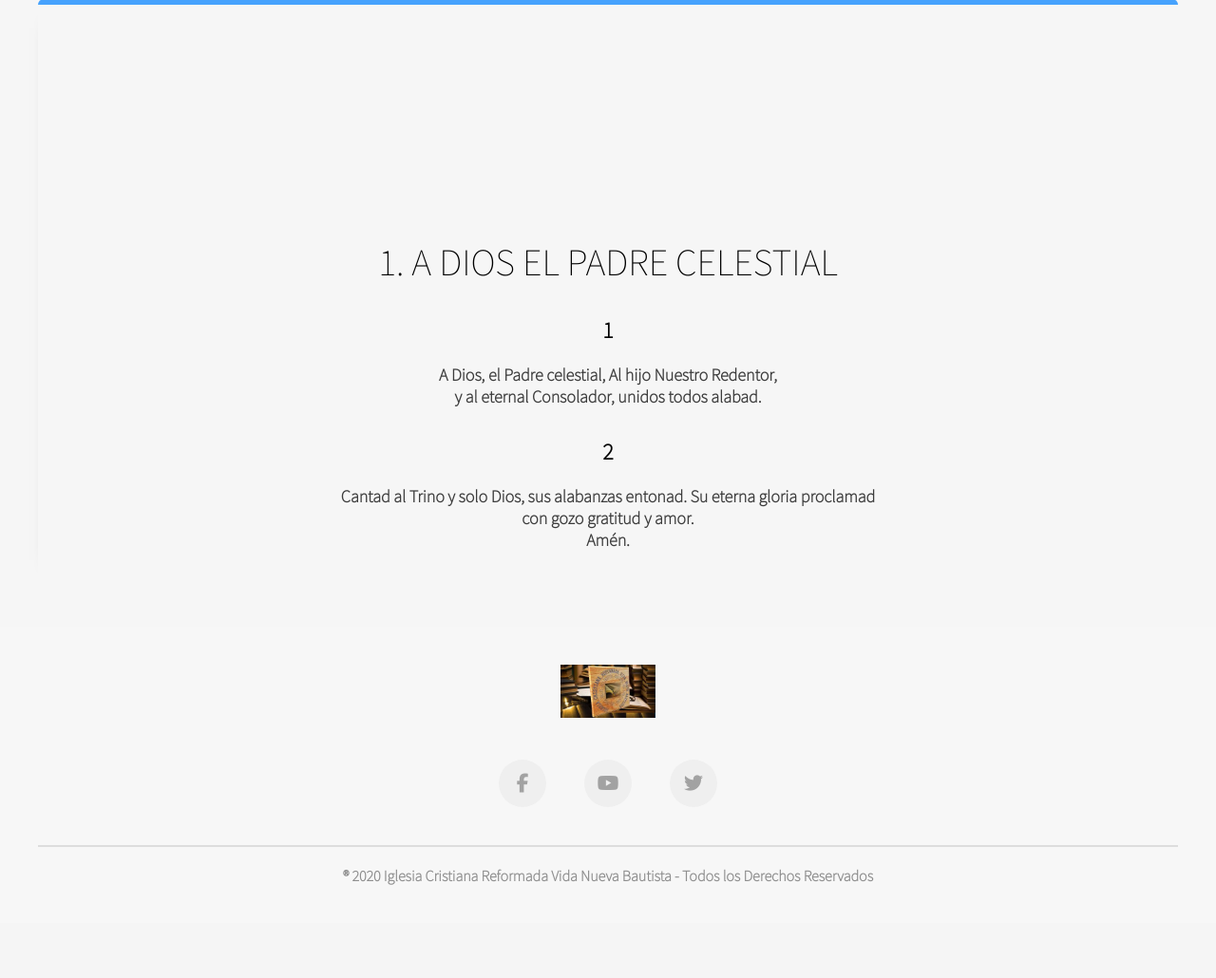
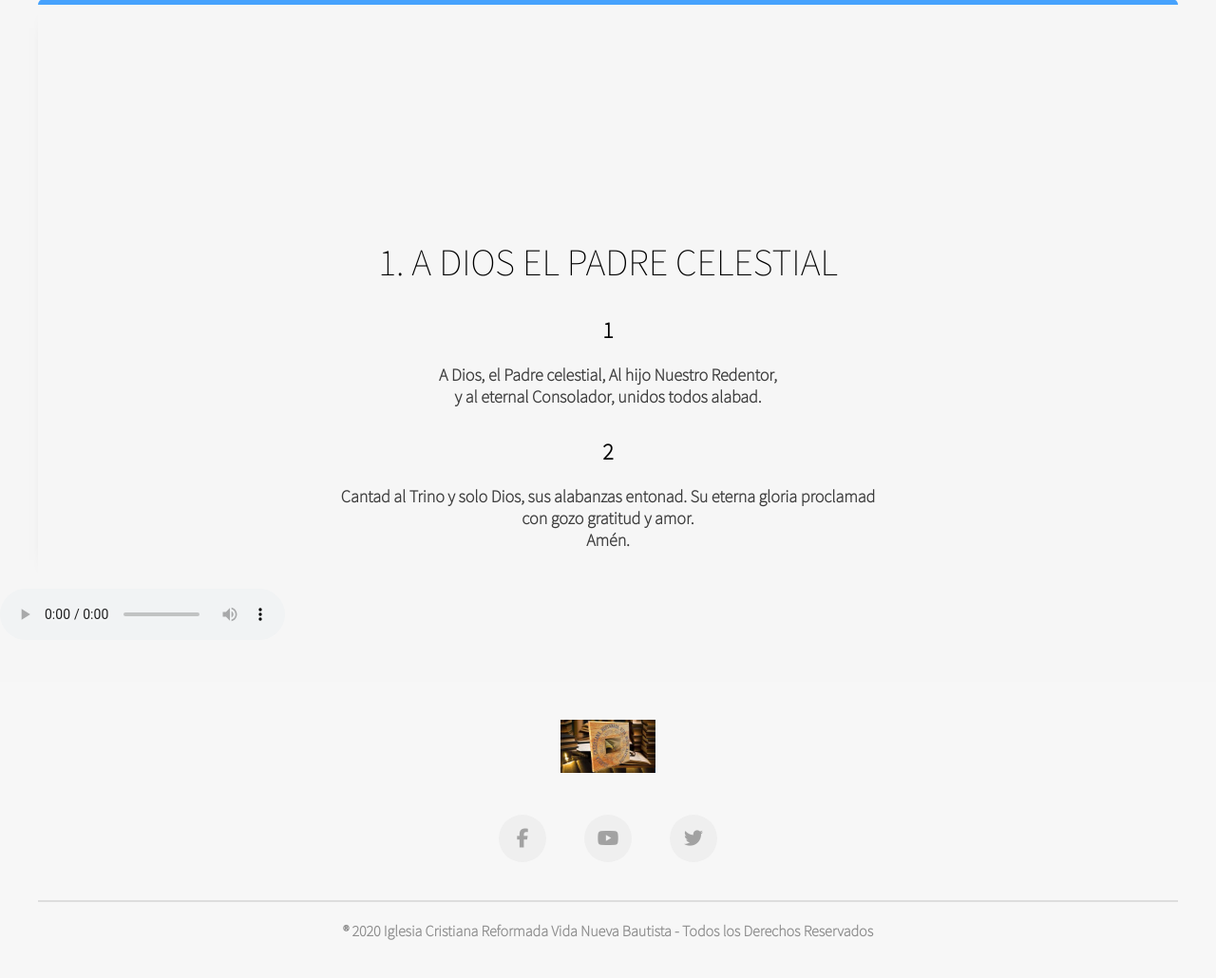
Before and after one commit to Samuelolarte22/iglesia-cristiana-reformada, a PHP site: the page made by himno 1.html in a window 1280 px wide. Shown: the part 621-1651 px from the top of the page at 95% size. Before the commit the page ends 1553 px from the top, so only its background shows below. Run offline with PHP 8.4, Linux system fonts and the light colour scheme; some libraries are stand-ins or nearby versions.

Commit message:
version 3.7

```diff
--- a/css/principal.css
+++ b/css/principal.css
@@ -104,7 +104,10 @@ header{
 #icon-menu:hover{
     opacity: 0.8;
 }
-
+/*audios*/
+.audio-center{
+    bottom: 200px;
+}
 /*Buscador de contenido*/
 
 #ctn-icon-search{
--- a/himno 1.html
+++ b/himno 1.html
@@ -67,7 +67,11 @@
         </article>
 </div>
 
+<!--intento audio-->
 
+<div class="audio-center">
+    <audio src="" controls=""></audio>
+</div>
 
 <!--boton de ir hacia arriba-->
 <div id="button-up">
--- a/jHIMNO C8.html
+++ b/jHIMNO C8.html
@@ -74,6 +74,10 @@
 
     </div>
 
+    <div class="audio-center">
+        <audio src="audios/Santo, Santo, Santo.mp3" controls=""></audio>
+    </div>
+
 <!--boton de ir hacia arriba-->
 <div id="button-up">
     <i class="fas fa-chevron-up"></i>
```
Also changed, not shown: 1 other file.
